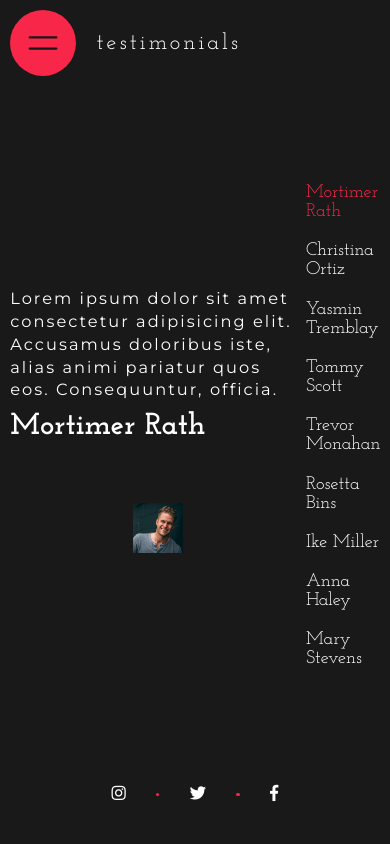
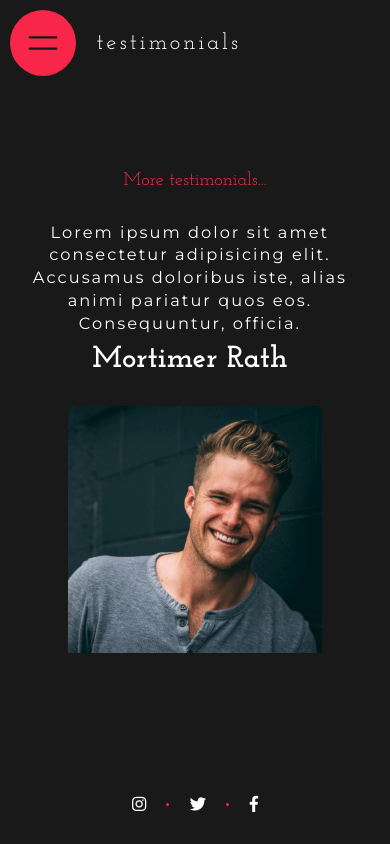
Before and after one commit to claireristow/tattoo-shop-psd, a website: page testimonials.html in a window 390 px wide. Drawn offline with nearby package versions, Linux system fonts and the light colour scheme; files that its build step writes are made by us from their sources.

Commit message:
responsiveness added to testimonials and contact page

```diff
--- a/src/scripts/app.js
+++ b/src/scripts/app.js
@@ -80,6 +80,31 @@ app.events = function() {
                 }
             }) // end of event listener
         } // end of for loop
+
+        const namesNav = document.querySelector('.namesNav');
+
+        namesNav.addEventListener('click', function(e) {
+            e.preventDefault();
+            console.log('clicked!');
+            const namesList = document.querySelector('.testimonialNames ul');
+            if (namesList.classList.contains('show')) {
+                namesList.classList.remove('show');
+            } else {
+                namesList.classList.add('show');
+            }
+
+            const names = document.getElementsByClassName(`name`);
+
+            // add an event listener to all the testimonial names
+            for (let i = 0; i < names.length; i++) {
+                names[i].addEventListener('click', function () {
+                    console.log('should close now')
+                    document.querySelector('.testimonialNames ul').classList.remove('show');
+                })
+            }
+
+        })
+
     } // end of testimonial events
 
 
--- a/src/styles/partials/_contact.scss
+++ b/src/styles/partials/_contact.scss
@@ -133,12 +133,15 @@ input, textarea {
     }
 
     .contactDetails {
-        padding: 0;
+        padding: 0.5rem 0;
+        border-top: 0.5rem dotted $accent;
+        border-bottom: 0.5rem dotted $accent;
     }
 
     .map iframe {
         height: 30rem;
         width: 100%;
+        margin-bottom: 3rem;
     }
 
 }
--- a/src/styles/partials/_footer.scss
+++ b/src/styles/partials/_footer.scss
@@ -5,14 +5,7 @@ footer {
     width: 10rem;
     justify-content: space-between;
     align-items: center;
-}
-
-@media(max-width: 1030px) {
-
-    footer {
-        margin: 3rem 0;
-    }
-
+    padding: 2rem 0;
 }
 
 @media(max-width:500px) {
@@ -21,7 +14,7 @@ footer {
         width: 100%;
         justify-content: center;
         .smallCircle {
-            margin: 0 3rem;
+            margin: 0 2rem;
         }
     }
 
--- a/src/styles/partials/_testimonials.scss
+++ b/src/styles/partials/_testimonials.scss
@@ -33,8 +33,23 @@
     }
 }
 
+
+.namesNav {
+    display: none;
+    color: $accent;
+    font-size: 1.8rem;
+    margin-bottom: 3rem;
+    text-align: center;
+    &:hover {
+        letter-spacing: 0.2rem;
+    }
+}
+
 .testimonialNames {
     width: 20%;
+    .show {
+        display: block;
+    }
     ul {
         list-style-type: none;
         li {
@@ -50,8 +65,16 @@
 
 @media (max-width: 900px) {
 
+    .wrapper.testimonialsMain {
+        margin: 0 3rem;
+    }
+
     .individualTestimonial {
         flex-direction: column;
+    }
+
+    .quotes {
+        padding-right: 1rem;
     }
 
     .quotes, .testimonialImages {
@@ -59,8 +82,57 @@
     }
 
     .testimonialImages {
-        padding: 6rem 0;
-        height: 5rem;
-        width: 5rem;
+        padding: 3rem 0 0 0;
+        height: 25rem;
+        width: 25rem;
+        .imageContainer {
+            height: inherit;
+            width: inherit;
+        }
     }
 }
+
+@media(max-width: 700px) {
+
+    .wrapper.testimonialsMain {
+        margin: 0;
+    }
+
+    .individualTestimonial {
+        width: 70%;
+    }
+
+    .testimonialNames {
+        width: 30%;
+    }
+
+}
+
+@media(max-width: 475px) {
+
+    .testimonialsMain {
+        flex-direction: column-reverse;
+        position: relative;
+        padding-bottom: 7rem;
+    }
+
+    .individualTestimonial, .testimonialNames {
+        width: 100%;
+        text-align: center;
+    }
+
+    .namesNav {
+        display: block;
+    }
+
+    .testimonialNames ul {
+        display: none;
+        background: $background;
+        position: absolute;
+        top: 10%;
+        right: 0;
+        bottom: -5%;
+        left: 0;
+    }
+
+}
--- a/testimonials.html
+++ b/testimonials.html
@@ -12,7 +12,7 @@
     <title>Inktopus Tattoos</title>
 </head>
 
-<body class="mainPage">
+<body class="testimonialPage">
 
     <header>
         <nav class="hamburgerNav">
@@ -123,6 +123,7 @@
             </div>
         </section>
         <section class="testimonialNames">
+            <a href="#" class="namesNav">More testimonials...</a>
             <ul>
                 <li class="name rath active">Mortimer Rath</li>
                 <li class="name ortiz">Christina Ortiz</li>
```
